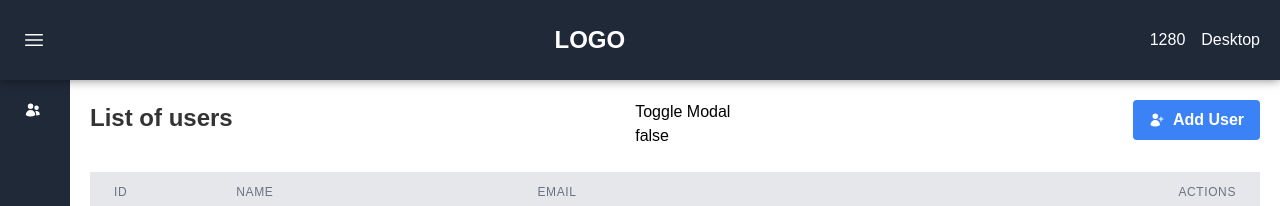
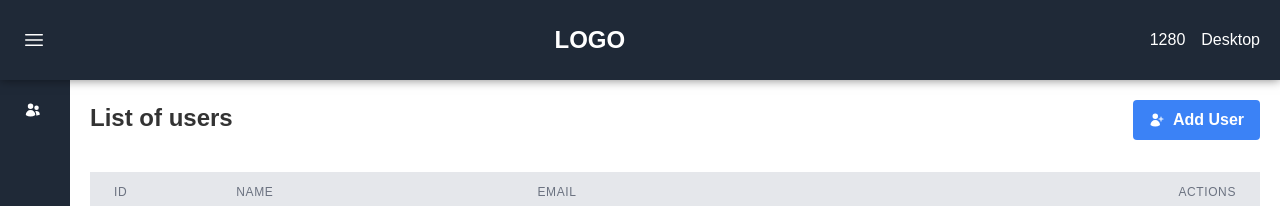
Before and after one commit to Cmanar0/SQ, a Nuxt app: page / in a window 1280 px wide. Shown: the top 206 px of the page. Built offline with nearby package versions, Linux system fonts and the light colour scheme.

Commit message:
Make setModal more reusable
use it in case for deleting users

```diff
--- a/components/reusable/BaseModal.vue
+++ b/components/reusable/BaseModal.vue
@@ -1,6 +1,5 @@
 <template>
   <div>
-    {{ isVisible }}
     <div
       v-if="isVisible"
       class="fixed inset-0 bg-gray-600 bg-opacity-50 overflow-y-auto h-full w-full flex items-center justify-center"
--- a/components/usersTable.vue
+++ b/components/usersTable.vue
@@ -26,6 +26,7 @@ const rerender = ref(0)
 const modalRef = ref()
 
 const modalSettings = reactive({
+  // In a bigger app I would probably make this object global so that I can use it in other components without having to redefine it every time
   title: 'Add New User',
   content: 'This is the content of the modal',
   leftBtn: {
@@ -80,20 +81,32 @@ function editUser(id: number) {
   console.log('users :>> ', users)
 }
 function deleteUser(id: number) {
-  deleteUserFromStoreCOMP(id)
+  const params = {
+    title: 'Delete User',
+    content: 'Are you sure you want to delete this user?',
+    leftBtn: { text: 'Cancel', action: () => {} },
+    rightBtn: { text: 'Delete', action: () => deleteUserFromStoreCOMP(id) }
+  }
+  setModal(params)
 }
 // ! -------- Modal Start --------
-function setModal() {
-  modalSettings.title = 'Add New User'
-  modalSettings.content = 'This is the content of the modal'
-  modalSettings.leftBtn.text = 'Cancel'
+function setModal(params: {
+  title: string
+  content: string
+  leftBtn: { text: string; action: () => void }
+  rightBtn: { text: string; action: () => void }
+}) {
+  modalSettings.title = params.title
+  modalSettings.content = params.content
+  modalSettings.leftBtn.text = params.leftBtn.text
   modalSettings.leftBtn.action = () => {
+    params.leftBtn.action()
     modalRef.value.toggleVisibility()
   }
-  modalSettings.rightBtn.text = 'Save'
+  modalSettings.rightBtn.text = params.rightBtn.text
   modalSettings.rightBtn.action = () => {
-    // addUser()
-    console.log('Save')
+    params.rightBtn.action()
+    modalRef.value.toggleVisibility()
   }
   openModal()
 }
@@ -105,12 +118,9 @@ function openModal() {
 </script>
 <template>
   <div>
+    <BaseModal ref="modalRef"></BaseModal>
     <div class="main-header">
       <h1>List of users</h1>
-      <div>
-        <button @click="setModal">Toggle Modal</button>
-        <BaseModal ref="modalRef"></BaseModal>
-      </div>
       <button
         @click="isModalOpen = true"
         class="btn-content mb-4 bg-blue-500 hover:bg-blue-700 text-white font-bold py-2 px-4 rounded"
@@ -118,7 +128,7 @@ function openModal() {
         <user-plus class="icon" /> Add User
       </button>
     </div>
-    <div></div>
+
     <div class="overflow-auto">
       <table :key="rerender" class="min-w-full table-auto">
         <thead class="bg-gray-200">
```
